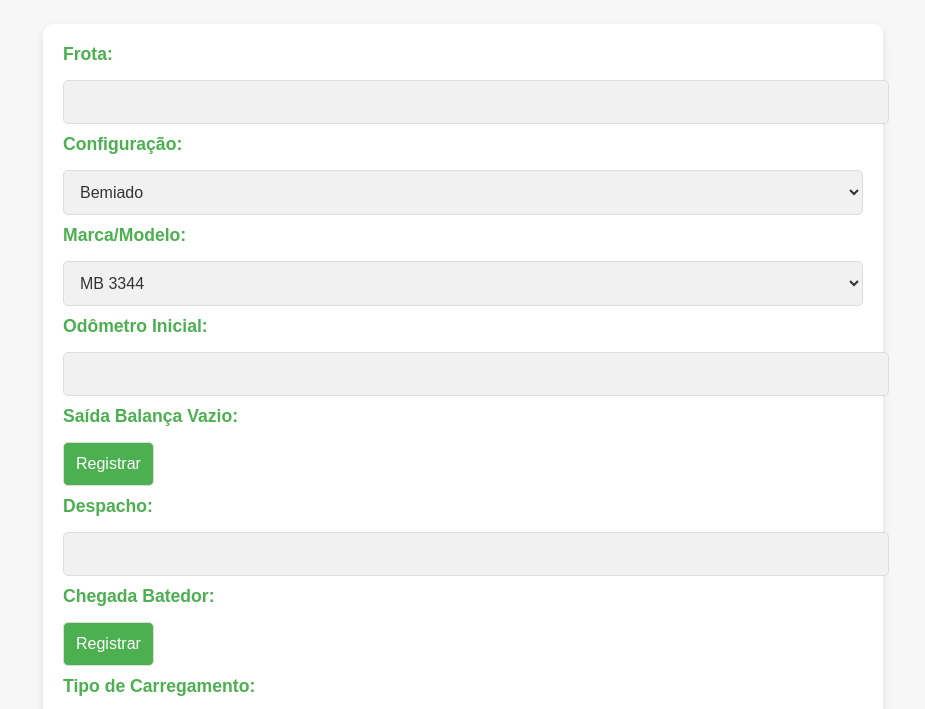
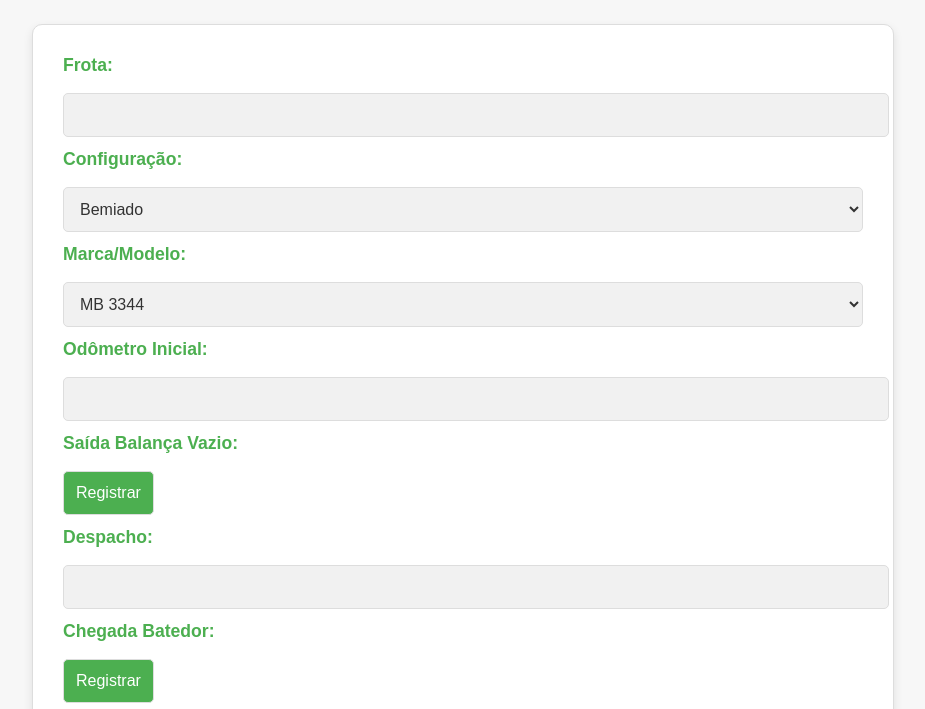
Before and after one commit to Everton-Pakito/externo, a plain HTML site: page index.html in a window 1280 px wide. Shown: the part 78-787 px from the top of the page, without its empty margins (177-1102 px from the left). Drawn offline with Linux system fonts and the light colour scheme.

Commit message:
Add files via upload

```diff
--- a/style.css
+++ b/style.css
@@ -1,16 +1,17 @@
-/* Definindo as cores e fontes principais */
+/* Definindo as variáveis de cores */
 :root {
-    --primary-color: #4CAF50;
-    --secondary-color: #f1f1f1;
-    --accent-color: #ff9800;
-    --border-color: #ddd;
-    --text-color: #333;
+    --primary-color: #4CAF50;  /* Verde */
+    --secondary-color: #f1f1f1;  /* Cinza claro */
+    --accent-color: #ff9800;  /* Laranja */
+    --border-color: #ddd;  /* Cor das bordas */
+    --text-color: #333;  /* Cor do texto */
+    --background-color: #f7f7f7;  /* Cor de fundo da página */
 }
 
 /* Estilo geral do body */
 body {
     font-family: 'Arial', sans-serif;
-    background-color: #f7f7f7;
+    background-color: var(--background-color);
     color: var(--text-color);
     margin: 0;
     padding: 0;
@@ -29,27 +30,29 @@ form {
     background-color: white;
     max-width: 800px;
     margin: 20px auto;
-    padding: 20px;
+    padding: 30px;
     border-radius: 10px;
-    box-shadow: 0 4px 8px rgba(0, 0, 0, 0.1);
+    box-shadow: 0 4px 10px rgba(0, 0, 0, 0.1);
+    border: 1px solid var(--border-color);
 }
 
-/* Estilo dos campos de entrada */
+/* Estilo dos campos de entrada (input, select, button) */
 input, select, button {
     width: 100%;
     padding: 12px;
-    margin: 10px 0;
+    margin: 12px 0;
     border-radius: 5px;
     border: 1px solid var(--border-color);
     font-size: 1rem;
 }
 
-/* Cores dos campos e botões */
+/* Cor de fundo e estilo dos campos de entrada */
 input, select {
     background-color: var(--secondary-color);
     color: var(--text-color);
 }
 
+/* Botão de envio */
 button {
     background-color: var(--primary-color);
     color: white;
@@ -57,18 +60,18 @@ button {
     transition: background-color 0.3s ease;
 }
 
-/* Efeito de hover para os botões */
+/* Efeito de hover no botão */
 button:hover {
     background-color: var(--accent-color);
 }
 
-/* Desabilitar os botões */
+/* Estilo para botões desabilitados */
 button:disabled {
     background-color: #bdbdbd;
     cursor: not-allowed;
 }
 
-/* Label dos campos */
+/* Estilo das labels (rótulos dos campos) */
 label {
     font-size: 1.1rem;
     font-weight: bold;
@@ -77,30 +80,38 @@ label {
     display: block;
 }
 
-/* Estilos de layout responsivo */
+/* Estilos para o formulário em telas menores */
 @media (max-width: 768px) {
     form {
         width: 90%;
-        padding: 15px;
+        padding: 20px;
     }
 
     h1 {
         font-size: 2rem;
     }
-}
 
-/* Estilo para o formulário em telas pequenas */
-@media (max-width: 480px) {
     input, select, button {
         font-size: 0.9rem;
     }
+}
 
+/* Estilos para telas muito pequenas (dispositivos móveis) */
+@media (max-width: 480px) {
     h1 {
         font-size: 1.8rem;
     }
+
+    form {
+        padding: 15px;
+    }
+
+    input, select, button {
+        font-size: 0.85rem;
+    }
 }
 
-/* Botão centralizado no final */
+/* Ajustes finais e estilo de botões inline */
 button[type="button"] {
     width: auto;
     display: inline-block;
```
